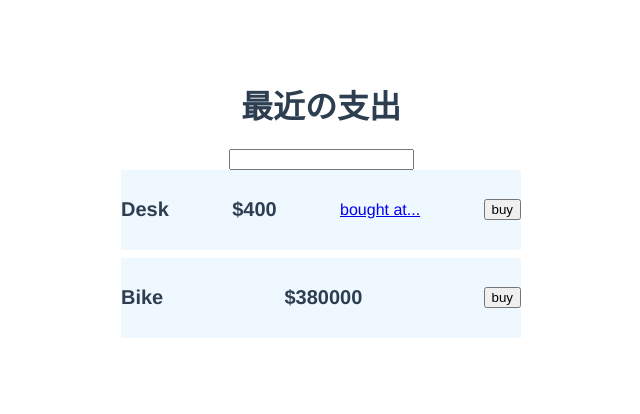
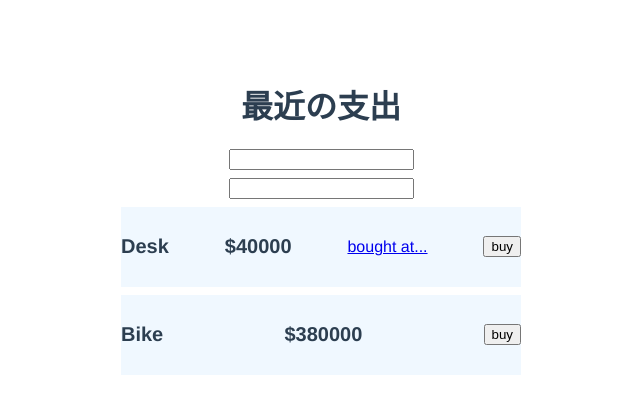
Before and after one commit to worldwideweb13/typeScript, a Vue app in the folder ts-vue-grammer/vue-sample/: page / in a window 1280 px wide. Shown: the top 414 px of the page, without its empty margins (319-959 px from the left). Built offline with nearby package versions, Linux system fonts and the light colour scheme.

Commit message:
RefとReactive: Reactive

```diff
--- a/ts-vue-grammer/vue-sample/src/components/Payment.vue
+++ b/ts-vue-grammer/vue-sample/src/components/Payment.vue
@@ -1,11 +1,18 @@
 <script setup lang="ts">
-import { ref } from "vue";
+import { reactive, ref } from "vue";
 
-const itemName1 = ref<string>("Desk");
+// const itemName1 = ref<string>("Desk");
 const itemName2 = "Bike";
-const price1 = 400;
 const price2 = 380000;
 const url1 = "https://00m.in/MfVce";
+
+// 複数の変数をリアクティブにしたい場合
+// 変数をオブジェクト化して、オブジェクトにreactive()をかける!
+const item1 = reactive({
+  name: "Desk",
+  price: 40000
+})
+
 
 const buy = (itemName: string) => {
   alert("Are you sure to buy " + itemName + "?");
@@ -13,21 +20,26 @@ const buy = (itemName: string) => {
 
 
 const input = (event: any) => {
-  console.log("event", event.target.value);
   // objectそのものが定数(const)であっても中のプロパティに関しては変更可能
-  itemName1.value = event.target.value;
+  item1.name = event.target.value;
 };
+
+const inputPrice = (event: any) => {
+  item1.price = event.target.value;
+};
+
 </script>
 
 <template>
   <div class="container">
     <h1>最近の支出</h1>
     <input v-on:input="input" />
+    <input v-on:input="inputPrice" />
     <div class="payment">
-      <label>{{ itemName1 }}</label>
-      <label>${{ price1 }}</label>
+      <label>{{ item1.name }}</label>
+      <label>${{ item1.price }}</label>
       <a v-bind:href="url1">bought at...</a>
-      <button v-on:click="buy(itemName1)">buy</button>
+      <button v-on:click="buy(item1.name)">buy</button>
     </div>
     <div class="payment">
       <label>{{ itemName2 }}</label>
@@ -52,6 +64,9 @@ const input = (event: any) => {
   align-items: center;
   margin-bottom: 8px;
 }
+input {
+  margin-bottom: 8px;
+}
 
 label {
   font-size: 20px;
```
Also changed, not shown: 1 other file (tests, documents, lock files or other folders).
